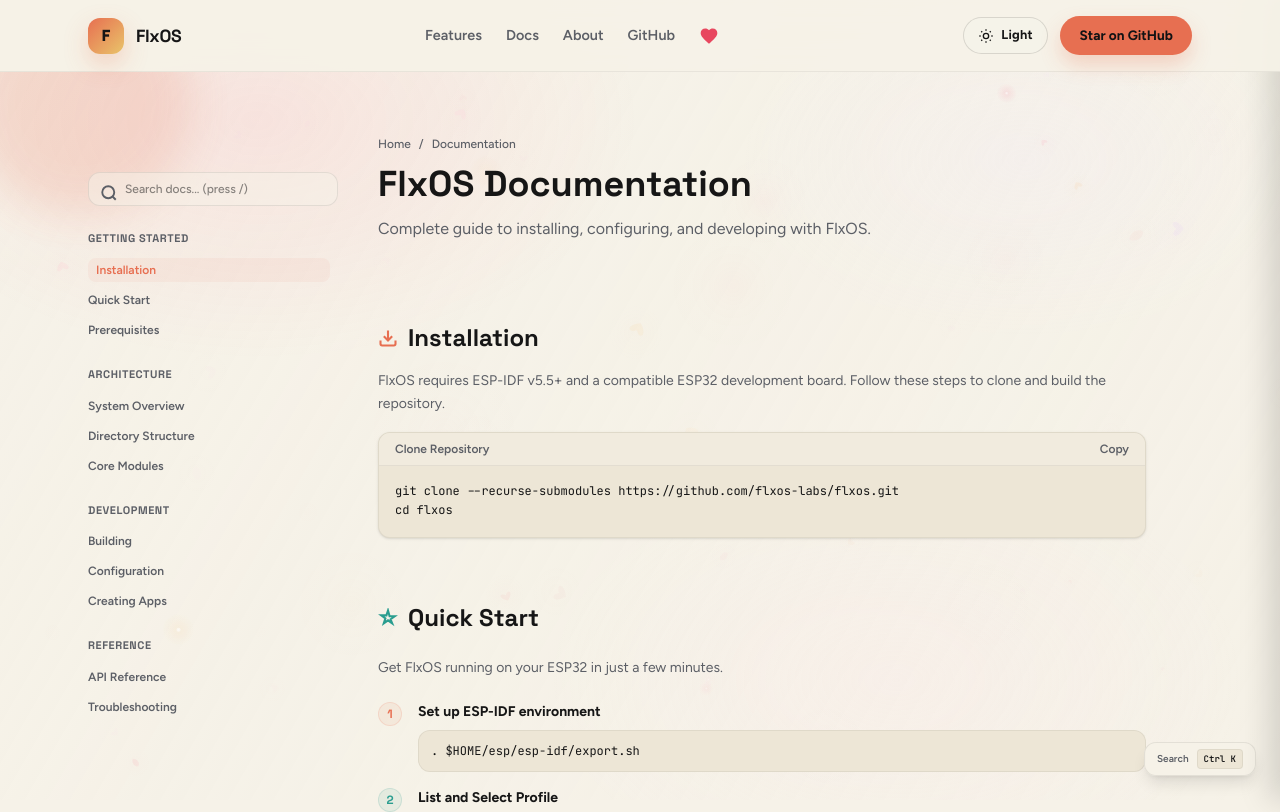
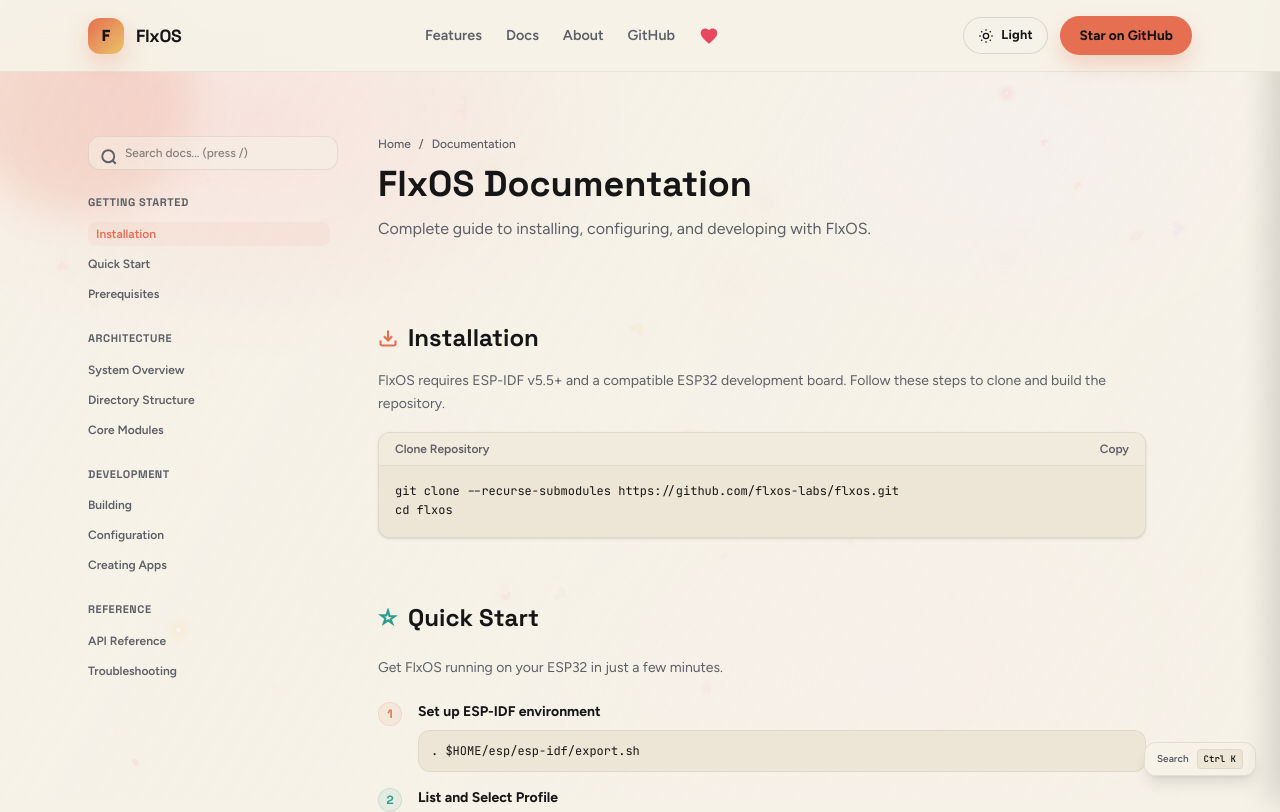
Before and after one commit to flxos-labs/flxos-labs-website, a Next.js app: page /docs in a window 1280 px wide. Shown: the top 812 px of the page. Built offline with nearby package versions, Linux system fonts and the light colour scheme.

Commit message:
fix: make docs sidebar navigation sticky on scroll

```diff
--- a/src/app/docs/DocsContent.tsx
+++ b/src/app/docs/DocsContent.tsx
@@ -89,7 +89,7 @@ export default function DocsContent() {
   }).filter((section) => section.links.length > 0);
 
   return (
-    <main className="relative min-h-screen overflow-hidden text-[color:var(--ink)]">
+    <main className="relative min-h-screen text-[color:var(--ink)]">
       {/* Hero Orbs background */}
       <div className="hero-orbs" aria-hidden="true">
         <span className="orb orb-1 opacity-40" />
```
